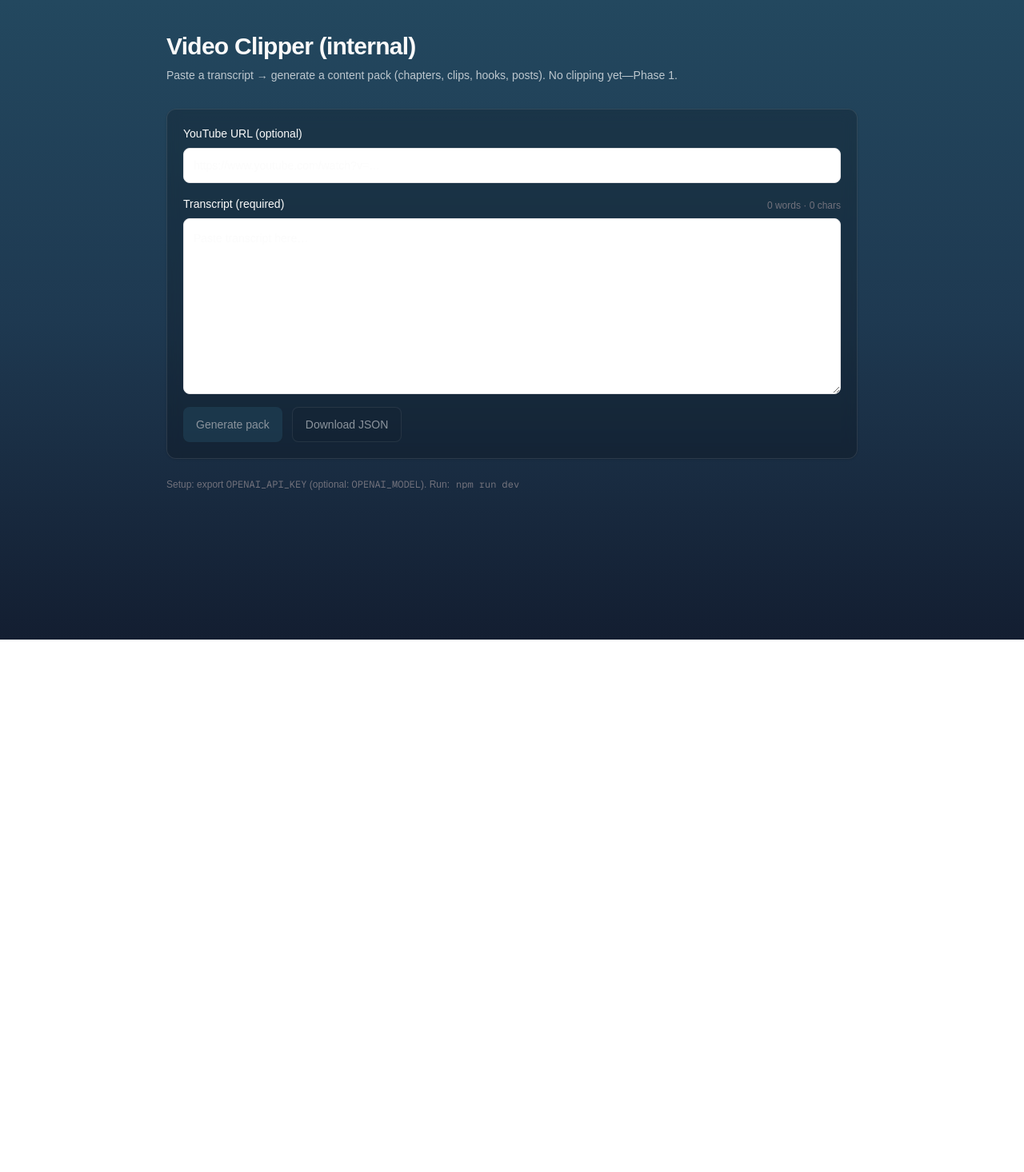
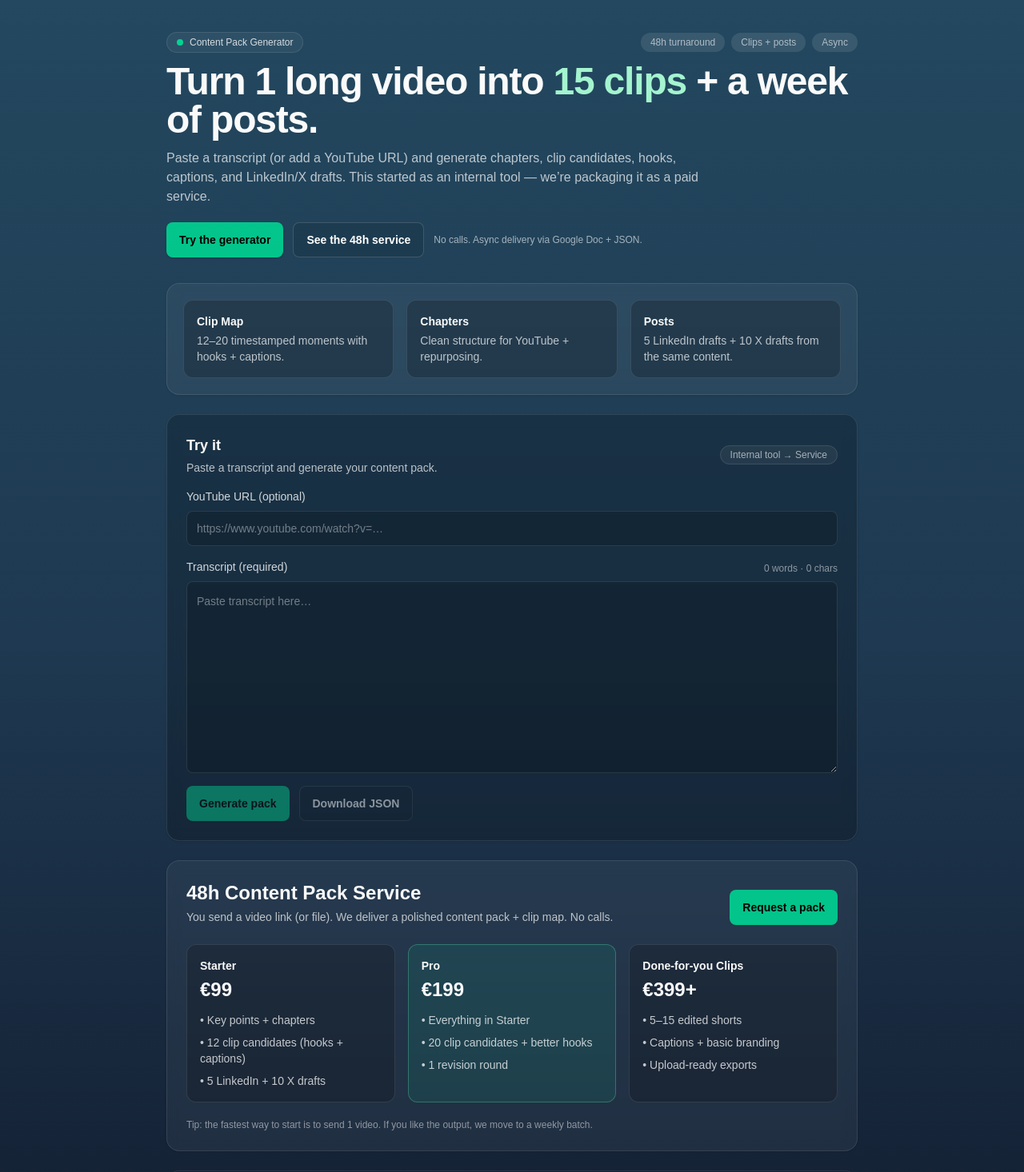
Before and after one commit to semosem/media-clipper, a Next.js app: page / in a window 1280 px wide. Shown: the top 1466 px of the page at 80% size. Before the commit the page ends 800 px from the top, so only its background shows below. Built offline with nearby package versions, Linux system fonts and the light colour scheme.

Commit message:
video-clipper: polish UI into service-style landing + pricing section

```diff
--- a/src/app/page.tsx
+++ b/src/app/page.tsx
@@ -63,19 +63,77 @@ export default function Home() {
     <div className="min-h-screen bg-gradient-to-b from-[#23485f] via-[#1e3951] to-[#131e31] text-zinc-50">
       <main className="mx-auto w-full max-w-4xl px-4 py-10">
         <div className="mb-8">
-          <h1 className="text-3xl font-semibold tracking-tight">Video Clipper (internal)</h1>
-          <p className="mt-2 text-sm text-white/70">
-            Paste a transcript → generate a content pack (chapters, clips, hooks, posts). No clipping yet—Phase 1.
-          </p>
+          <div className="flex flex-col gap-3">
+            <div className="flex items-center justify-between gap-4">
+              <div className="inline-flex items-center gap-2 rounded-full border border-white/10 bg-white/5 px-3 py-1 text-xs text-white/80">
+                <span className="h-2 w-2 rounded-full bg-emerald-400" />
+                <span>Content Pack Generator</span>
+              </div>
+              <div className="hidden items-center gap-2 text-xs text-white/60 md:flex">
+                <span className="rounded-full bg-white/10 px-3 py-1">48h turnaround</span>
+                <span className="rounded-full bg-white/10 px-3 py-1">Clips + posts</span>
+                <span className="rounded-full bg-white/10 px-3 py-1">Async</span>
+              </div>
+            </div>
+
+            <h1 className="text-4xl font-semibold tracking-tight md:text-5xl">
+              Turn 1 long video into <span className="text-emerald-200">15 clips</span> + a week of posts.
+            </h1>
+            <p className="max-w-2xl text-sm leading-6 text-white/70 md:text-base">
+              Paste a transcript (or add a YouTube URL) and generate chapters, clip candidates, hooks, captions, and LinkedIn/X drafts. This started as an
+              internal tool — we’re packaging it as a paid service.
+            </p>
+
+            <div className="mt-2 flex flex-wrap items-center gap-3">
+              <a
+                href="#try"
+                className="inline-flex h-11 items-center justify-center rounded-lg bg-emerald-400/90 px-4 text-sm font-semibold text-black shadow-sm hover:bg-emerald-300"
+              >
+                Try the generator
+              </a>
+              <a
+                href="#service"
+                className="inline-flex h-11 items-center justify-center rounded-lg border border-white/15 bg-black/10 px-4 text-sm font-semibold text-white hover:bg-black/20"
+              >
+                See the 48h service
+              </a>
+              <span className="text-xs text-white/60">No calls. Async delivery via Google Doc + JSON.</span>
+            </div>
+          </div>
         </div>
 
         <div className="grid gap-6">
-          <section className="rounded-xl border border-white/10 bg-black/20 p-5 shadow-sm backdrop-blur">
+          <section className="grid gap-4 rounded-2xl border border-white/10 bg-white/5 p-5 shadow-sm backdrop-blur md:grid-cols-3">
+            <div className="rounded-xl border border-white/10 bg-black/20 p-4">
+              <div className="text-sm font-semibold">Clip Map</div>
+              <p className="mt-1 text-sm text-white/70">12–20 timestamped moments with hooks + captions.</p>
+            </div>
+            <div className="rounded-xl border border-white/10 bg-black/20 p-4">
+              <div className="text-sm font-semibold">Chapters</div>
+              <p className="mt-1 text-sm text-white/70">Clean structure for YouTube + repurposing.</p>
+            </div>
+            <div className="rounded-xl border border-white/10 bg-black/20 p-4">
+              <div className="text-sm font-semibold">Posts</div>
+              <p className="mt-1 text-sm text-white/70">5 LinkedIn drafts + 10 X drafts from the same content.</p>
+            </div>
+          </section>
+
+          <section id="try" className="rounded-2xl border border-white/10 bg-black/20 p-6 shadow-sm backdrop-blur">
             <div className="grid gap-4">
+              <div className="flex items-center justify-between gap-4">
+                <div>
+                  <h2 className="text-lg font-semibold">Try it</h2>
+                  <p className="mt-1 text-sm text-white/70">Paste a transcript and generate your content pack.</p>
+                </div>
+                <div className="hidden text-xs text-white/60 md:block">
+                  <span className="rounded-full border border-white/10 bg-white/5 px-3 py-1">Internal tool → Service</span>
+                </div>
+              </div>
+
               <label className="grid gap-2">
-                <span className="text-sm font-medium">YouTube URL (optional)</span>
+                <span className="text-sm font-medium text-white/80">YouTube URL (optional)</span>
                 <input
-                  className="h-11 rounded-lg border border-zinc-200 bg-white px-3 text-sm outline-none focus:ring-2 focus:ring-zinc-300 dark:border-zinc-800 dark:bg-black dark:focus:ring-zinc-700"
+                  className="h-11 rounded-lg border border-white/10 bg-black/20 px-3 text-sm text-white placeholder:text-white/40 outline-none focus:ring-2 focus:ring-emerald-300/40"
                   placeholder="https://www.youtube.com/watch?v=…"
                   value={url}
                   onChange={(e) => setUrl(e.target.value)}
@@ -84,13 +142,13 @@ export default function Home() {
 
               <label className="grid gap-2">
                 <div className="flex items-end justify-between gap-4">
-                  <span className="text-sm font-medium">Transcript (required)</span>
-                  <span className="text-xs text-zinc-500 dark:text-zinc-400">
+                  <span className="text-sm font-medium text-white/80">Transcript (required)</span>
+                  <span className="text-xs text-white/50">
                     {transcriptStats.words.toLocaleString()} words · {transcriptStats.chars.toLocaleString()} chars
                   </span>
                 </div>
                 <textarea
-                  className="min-h-[220px] resize-y rounded-lg border border-zinc-200 bg-white p-3 text-sm leading-6 outline-none focus:ring-2 focus:ring-zinc-300 dark:border-zinc-800 dark:bg-black dark:focus:ring-zinc-700"
+                  className="min-h-[240px] resize-y rounded-lg border border-white/10 bg-black/20 p-3 text-sm leading-6 text-white placeholder:text-white/40 outline-none focus:ring-2 focus:ring-emerald-300/40"
                   placeholder="Paste transcript here…"
                   value={transcript}
                   onChange={(e) => setTranscript(e.target.value)}
@@ -101,7 +159,7 @@ export default function Home() {
                 <button
                   onClick={onGenerate}
                   disabled={loading || transcript.trim().length < 200}
-                  className="inline-flex h-11 items-center justify-center rounded-lg bg-[#23485f] px-4 text-sm font-medium text-white shadow-sm hover:bg-[#1e3951] disabled:opacity-50"
+                  className="inline-flex h-11 items-center justify-center rounded-lg bg-emerald-400/90 px-4 text-sm font-semibold text-black shadow-sm hover:bg-emerald-300 disabled:opacity-50"
                 >
                   {loading ? "Generating…" : "Generate pack"}
                 </button>
@@ -109,7 +167,7 @@ export default function Home() {
                 <button
                   onClick={downloadJson}
                   disabled={!data}
-                  className="inline-flex h-11 items-center justify-center rounded-lg border border-white/15 bg-black/10 px-4 text-sm font-medium text-white disabled:opacity-50 hover:bg-black/20"
+                  className="inline-flex h-11 items-center justify-center rounded-lg border border-white/15 bg-black/10 px-4 text-sm font-semibold text-white disabled:opacity-50 hover:bg-black/20"
                 >
                   Download JSON
                 </button>
@@ -122,20 +180,18 @@ export default function Home() {
           </section>
 
           {data ? (
-            <section className="rounded-xl border border-white/10 bg-black/20 p-5 shadow-sm backdrop-blur">
+            <section className="rounded-2xl border border-white/10 bg-black/20 p-6 shadow-sm backdrop-blur">
               <div className="mb-4">
                 <h2 className="text-xl font-semibold">Output</h2>
                 {data.title ? (
-                  <p className="mt-1 text-sm text-zinc-600 dark:text-zinc-400">{data.title}</p>
+                  <p className="mt-1 text-sm text-white/70">{data.title}</p>
                 ) : null}
               </div>
 
               <div className="grid gap-6">
                 <div>
-                  <h3 className="text-sm font-semibold uppercase tracking-wide text-zinc-500 dark:text-zinc-400">
-                    Key points
-                  </h3>
-                  <ul className="mt-2 list-disc space-y-1 pl-5 text-sm">
+                  <h3 className="text-sm font-semibold uppercase tracking-wide text-white/50">Key points</h3>
+                  <ul className="mt-2 list-disc space-y-1 pl-5 text-sm text-white/90">
                     {(data.key_points || []).map((p, i) => (
                       <li key={i}>{p}</li>
                     ))}
@@ -143,15 +199,11 @@ export default function Home() {
                 </div>
 
                 <div>
-                  <h3 className="text-sm font-semibold uppercase tracking-wide text-zinc-500 dark:text-zinc-400">
-                    Chapters
-                  </h3>
-                  <ul className="mt-2 space-y-1 text-sm">
+                  <h3 className="text-sm font-semibold uppercase tracking-wide text-white/50">Chapters</h3>
+                  <ul className="mt-2 space-y-1 text-sm text-white/90">
                     {(data.chapters || []).map((c, i) => (
                       <li key={i} className="flex gap-3">
-                        <span className="w-[72px] shrink-0 font-mono text-xs text-zinc-500 dark:text-zinc-400">
-                          {c.time || ""}
-                        </span>
+                        <span className="w-[72px] shrink-0 font-mono text-xs text-white/50">{c.time || ""}</span>
                         <span>{c.title}</span>
                       </li>
                     ))}
@@ -159,23 +211,21 @@ export default function Home() {
                 </div>
 
                 <div>
-                  <h3 className="text-sm font-semibold uppercase tracking-wide text-zinc-500 dark:text-zinc-400">
-                    Clip candidates
-                  </h3>
+                  <h3 className="text-sm font-semibold uppercase tracking-wide text-white/50">Clip candidates</h3>
                   <div className="mt-2 grid gap-3">
                     {(data.clips || []).map((c, i) => (
                       <div
                         key={i}
-                        className="rounded-lg border border-zinc-200 p-3 text-sm dark:border-zinc-800"
+                        className="rounded-xl border border-white/10 bg-black/10 p-4 text-sm"
                       >
-                        <div className="mb-1 flex flex-wrap items-center gap-2 text-xs text-zinc-500 dark:text-zinc-400">
+                        <div className="mb-1 flex flex-wrap items-center gap-2 text-xs text-white/50">
                           <span className="font-mono">{c.start || ""}</span>
                           <span>→</span>
                           <span className="font-mono">{c.end || ""}</span>
                         </div>
                         <div className="font-medium">{c.hook}</div>
-                        <div className="mt-1 text-zinc-700 dark:text-zinc-300">{c.caption}</div>
-                        <div className="mt-2 text-xs text-zinc-500 dark:text-zinc-400">{c.why}</div>
+                        <div className="mt-1 text-white/80">{c.caption}</div>
+                        <div className="mt-2 text-xs text-white/50">{c.why}</div>
                       </div>
                     ))}
                   </div>
@@ -183,14 +233,12 @@ export default function Home() {
 
                 <div className="grid gap-6 md:grid-cols-2">
                   <div>
-                    <h3 className="text-sm font-semibold uppercase tracking-wide text-zinc-500 dark:text-zinc-400">
-                      LinkedIn (5)
-                    </h3>
+                    <h3 className="text-sm font-semibold uppercase tracking-wide text-white/50">LinkedIn (5)</h3>
                     <div className="mt-2 grid gap-3">
                       {(data.posts?.linkedin || []).map((p, i) => (
                         <pre
                           key={i}
-                          className="whitespace-pre-wrap rounded-lg border border-zinc-200 p-3 text-xs leading-5 dark:border-zinc-800"
+                          className="whitespace-pre-wrap rounded-xl border border-white/10 bg-black/10 p-4 text-xs leading-5 text-white/85"
                         >
                           {p}
                         </pre>
@@ -198,14 +246,12 @@ export default function Home() {
                     </div>
                   </div>
                   <div>
-                    <h3 className="text-sm font-semibold uppercase tracking-wide text-zinc-500 dark:text-zinc-400">
-                      X (10)
-                    </h3>
+                    <h3 className="text-sm font-semibold uppercase tracking-wide text-white/50">X (10)</h3>
                     <div className="mt-2 grid gap-3">
                       {(data.posts?.x || []).map((p, i) => (
                         <pre
                           key={i}
-                          className="whitespace-pre-wrap rounded-lg border border-zinc-200 p-3 text-xs leading-5 dark:border-zinc-800"
+                          className="whitespace-pre-wrap rounded-xl border border-white/10 bg-black/10 p-4 text-xs leading-5 text-white/85"
                         >
                           {p}
                         </pre>
@@ -217,12 +263,67 @@ export default function Home() {
             </section>
           ) : null}
 
-          <section className="text-xs text-zinc-500 dark:text-zinc-400">
-            <p>
-              Setup: export <code className="font-mono">OPENAI_API_KEY</code> (optional: <code className="font-mono">OPENAI_MODEL</code>). Run:
-              <code className="ml-2 font-mono">npm run dev</code>
+          <section id="service" className="rounded-2xl border border-white/10 bg-white/5 p-6 shadow-sm backdrop-blur">
+            <div className="flex flex-col gap-2 md:flex-row md:items-end md:justify-between">
+              <div>
+                <h2 className="text-2xl font-semibold">48h Content Pack Service</h2>
+                <p className="mt-1 text-sm text-white/70">
+                  You send a video link (or file). We deliver a polished content pack + clip map. No calls.
+                </p>
+              </div>
+              <a
+                href="mailto:semosem@proton.me?subject=48h%20Content%20Pack%20Service&body=Video%20link%3A%20%0APlatform%20(YouTube%2FPodcast%2FOther)%3A%20%0AGoal%3A%20(Shorts%2FLinkedIn%2FLaunch)%0AAudience%3A%20%0A"
+                className="mt-2 inline-flex h-11 items-center justify-center rounded-lg bg-emerald-400/90 px-4 text-sm font-semibold text-black hover:bg-emerald-300 md:mt-0"
+              >
+                Request a pack
+              </a>
+            </div>
+
+            <div className="mt-6 grid gap-4 md:grid-cols-3">
+              <div className="rounded-xl border border-white/10 bg-black/20 p-4">
+                <div className="text-sm font-semibold">Starter</div>
+                <div className="mt-1 text-2xl font-semibold">€99</div>
+                <ul className="mt-3 space-y-2 text-sm text-white/75">
+                  <li>• Key points + chapters</li>
+                  <li>• 12 clip candidates (hooks + captions)</li>
+                  <li>• 5 LinkedIn + 10 X drafts</li>
+                </ul>
+              </div>
+              <div className="rounded-xl border border-emerald-300/30 bg-emerald-400/10 p-4">
+                <div className="text-sm font-semibold">Pro</div>
+                <div className="mt-1 text-2xl font-semibold">€199</div>
+                <ul className="mt-3 space-y-2 text-sm text-white/75">
+                  <li>• Everything in Starter</li>
+                  <li>• 20 clip candidates + better hooks</li>
+                  <li>• 1 revision round</li>
+                </ul>
+              </div>
+              <div className="rounded-xl border border-white/10 bg-black/20 p-4">
+                <div className="text-sm font-semibold">Done-for-you Clips</div>
+                <div className="mt-1 text-2xl font-semibold">€399+</div>
+                <ul className="mt-3 space-y-2 text-sm text-white/75">
+                  <li>• 5–15 edited shorts</li>
+                  <li>• Captions + basic branding</li>
+                  <li>• Upload-ready exports</li>
+                </ul>
+              </div>
+            </div>
+
+            <p className="mt-5 text-xs text-white/50">
+              Tip: the fastest way to start is to send 1 video. If you like the output, we move to a weekly batch.
             </p>
           </section>
+
+          <section className="rounded-2xl border border-white/10 bg-black/10 p-4 text-xs text-white/55">
+            <p>
+              Dev setup: export <code className="font-mono text-white/80">OPENAI_API_KEY</code> (optional: <code className="font-mono text-white/80">OPENAI_MODEL</code>), then run
+              <code className="ml-2 font-mono text-white/80">npm run dev</code>
+            </p>
+          </section>
+
+          <footer className="py-2 text-center text-xs text-white/40">
+            Built with Next.js + TypeScript. Internal tool evolving into a productized service.
+          </footer>
         </div>
       </main>
     </div>
```
